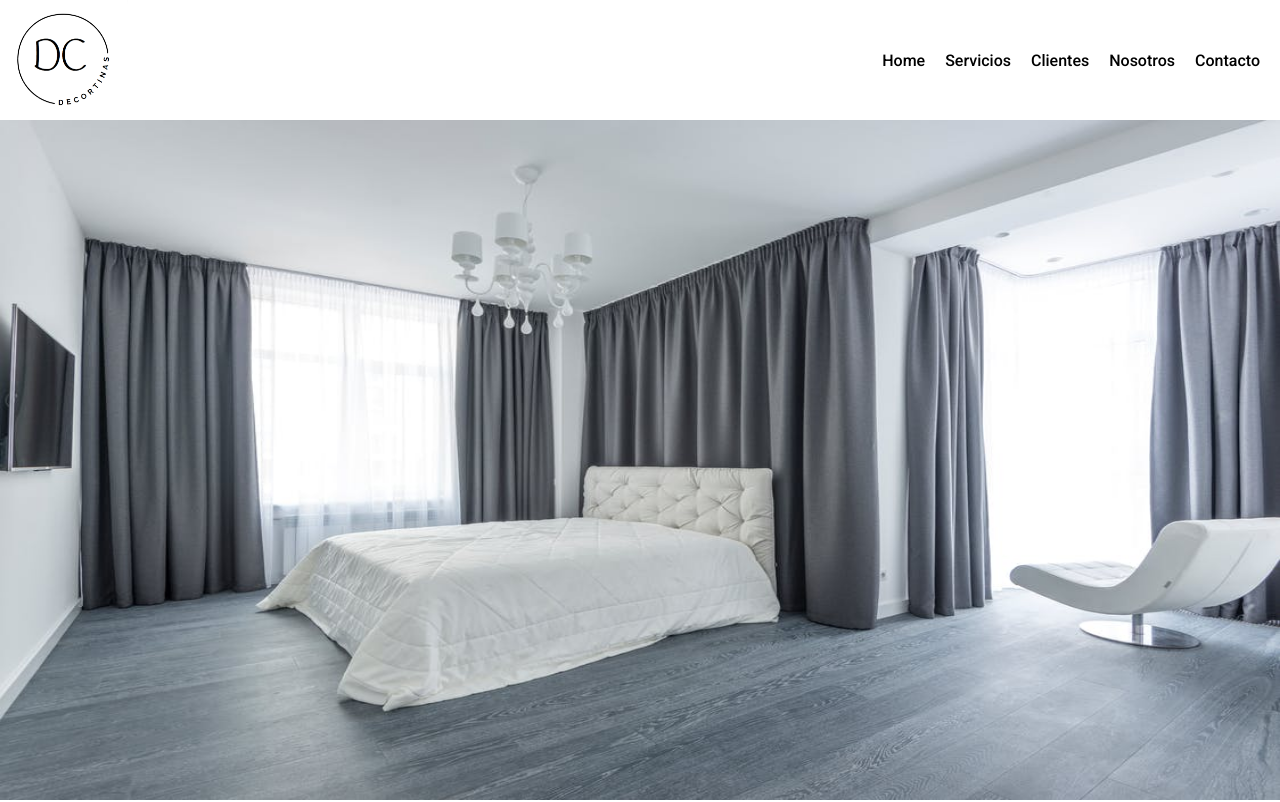
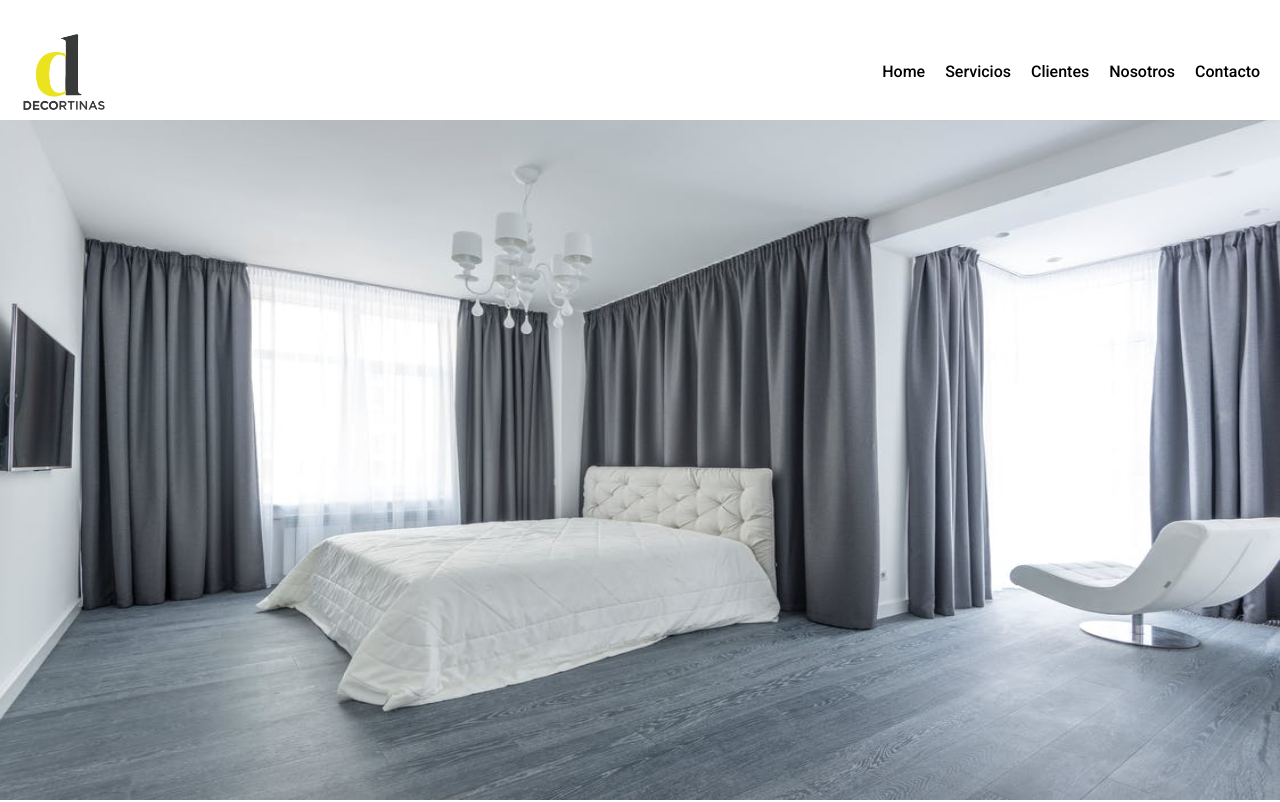
Before and after one commit to Joacope31/PreEntrega2Pe-alba, a plain HTML site: page index.html in a window 1280 px wide. Shown: the top 802 px of the page. Drawn offline with nearby package versions, Linux system fonts and the light colour scheme.

Commit message:
cambie logo, algunas cosas en el nav y footer

```diff
--- a/css/style.css
+++ b/css/style.css
@@ -40,6 +40,12 @@ ul {
     padding: 0;
 }
 
+.ul-nav-a {
+    display: flex;
+    align-items: center;
+    justify-content: space-around;
+}
+
 .li-nav {
     font-family: 'Roboto', sans-serif;
     font-weight: 500;
@@ -49,6 +55,7 @@ ul {
 .navbar-figure {
     display: flex;
     align-items: center;
+    margin: 0;
 }
 
 .logo {
@@ -126,13 +133,14 @@ ul {
 .footer-div-p {
     font-family: 'Roboto', sans-serif;
     font-weight: 400;
+    margin: 0;
 }
 
 footer {
     display: flex;
     align-items: center;
     justify-content: space-between;
-    background-color: gainsboro;
+    background-color: #EDE305;
 }
 
 .footer {
--- a/index.html
+++ b/index.html
@@ -6,9 +6,10 @@
     <meta http-equiv="X-UA-Compatible" content="IE=edge">
     <meta name="viewport" content="width=device-width, initial-scale=1.0">
     <title>Decortinas</title>
+    <link href="https://cdn.jsdelivr.net/npm/bootstrap@5.1.3/dist/css/bootstrap.min.css" rel="stylesheet" integrity="sha384-1BmE4kWBq78iYhFldvKuhfTAU6auU8tT94WrHftjDbrCEXSU1oBoqyl2QvZ6jIW3" crossorigin="anonymous">
     <link rel="stylesheet" href="./css/style.css">
     <style>
-        @import url('https://fonts.googleapis.com/css2?family=Roboto:ital,wght@0,400;0,500;1,500&display=swap');
+        @import url('https://fonts.googleapis.com/css2?family=DM+Serif+Display:ital@0;1&family=Roboto:ital,wght@0,400;0,500;1,500&display=swap');
     </style>
 </head>
 
@@ -16,22 +17,22 @@
     <header class="header">
         <nav class="navbar">
             <figure class="navbar-figure">
-                <a href="#"><img class="logo" src="./img/logo1.png" alt="logo"></a>
+                <a href="#"><img class="logo" src="./img/logo/Recurso 1.png" alt="logo"></a>
             </figure>
             <ul class="ul-nav ">
-                <a href="index.html">
+                <a class="ul-nav-a" href="index.html">
                     <li class="li-nav">Home</li>
                 </a>
-                <a href="servicios.html">
+                <a class="ul-nav-a" href="servicios.html">
                     <li class="li-nav">Servicios</li>
                 </a>
-                <a href="clientes.html">
+                <a class="ul-nav-a" href="clientes.html">
                     <li class="li-nav">Clientes</li>
                 </a>
-                <a href="nosotros.html">
+                <a class="ul-nav-a" href="nosotros.html">
                     <li class="li-nav">Nosotros</li>
                 </a>
-                <a href="contacto.html">
+                <a class="ul-nav-a" href="contacto.html">
                     <li class="li-nav">Contacto</li>
                 </a>
             </ul>
@@ -66,7 +67,7 @@
     <div class="div-blank"></div>
     <footer>
         <div>
-            <a href="#"> <img class="logo1" src="./img/logo1.png"></a>
+            <a href="#"> <img class="logo1" src="./img/logo/Logo 3.png"></a>
         </div>
         <div>
             <p class="footer-div-p">Todos los derechos Reservados. De Cortinas Tucumán.</p>
```
Also changed, not shown: README.tx.txt (added), img/logo/Logo 3.png (added), img/logo/Recurso 1.png (added), img/logo/Recurso 1.svg (added).
